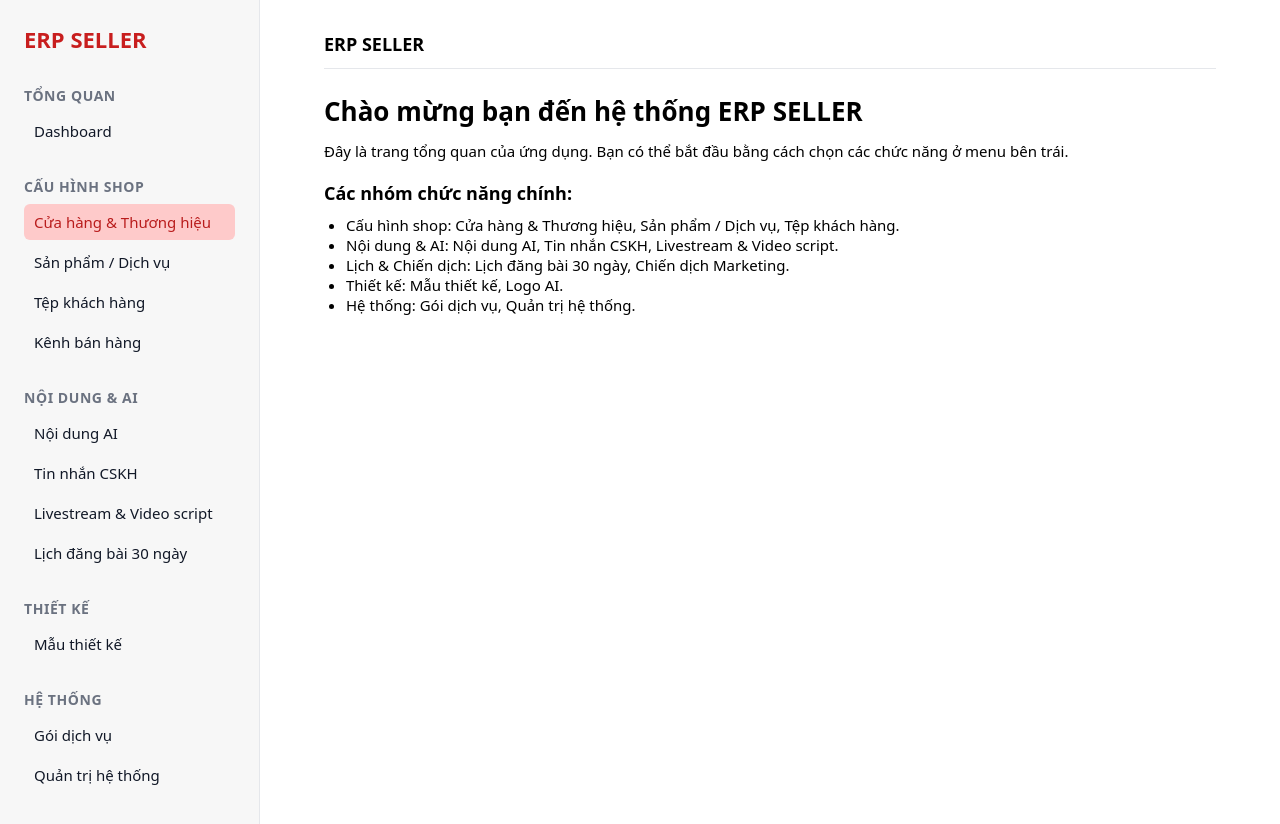
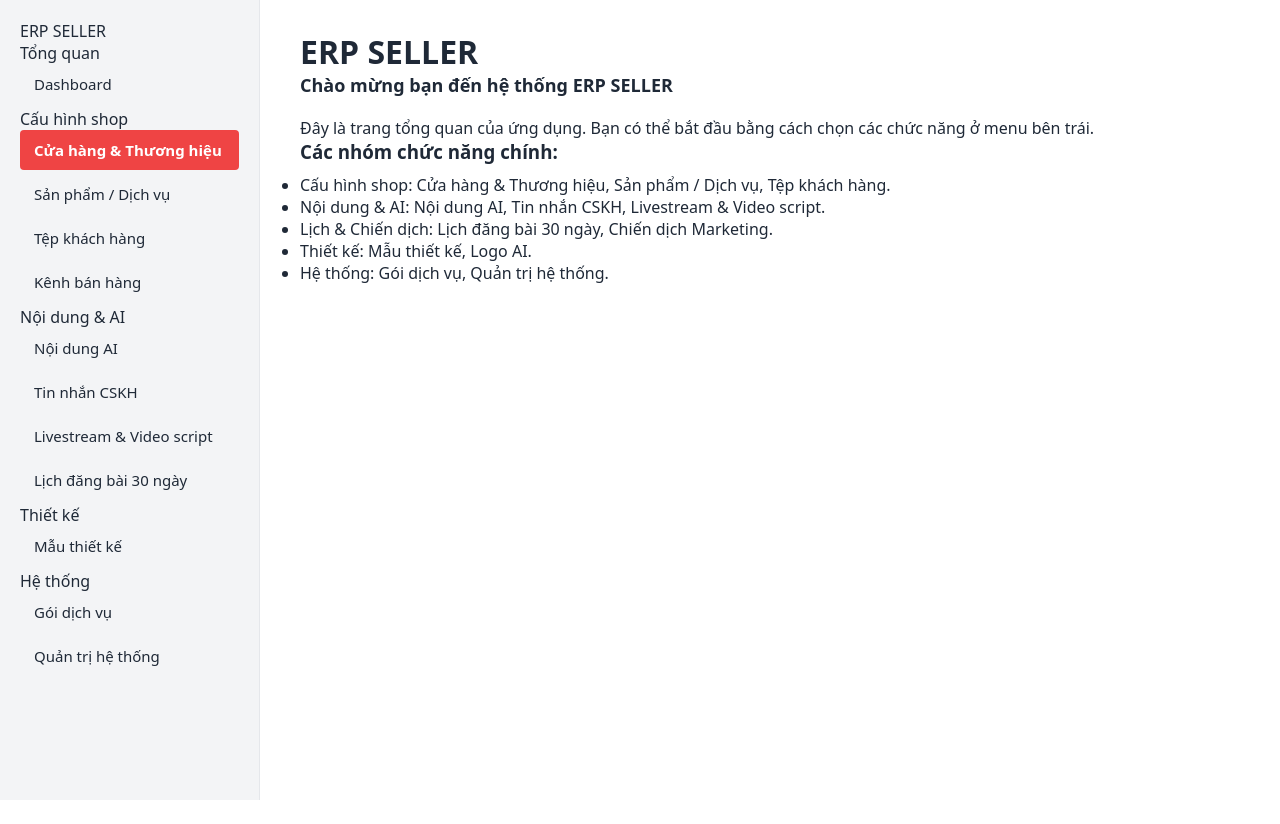
Before and after one commit to conlele0201/erp-seller-crm, a Next.js app: page / in a window 1280 px wide. Shown: the top 824 px of the page. After the commit the page ends 800 px from the top, so only its background shows below. Built offline with nearby package versions, Linux system fonts and the light colour scheme.

Commit message:
Update globals.css

```diff
--- a/app/globals.css
+++ b/app/globals.css
@@ -1,105 +1,94 @@
-/* ===== RESET ===== */
+/* ===== RESET CSS ===== */
 * {
   margin: 0;
   padding: 0;
   box-sizing: border-box;
 }
 
-html,
 body {
-  font-family: system-ui, -apple-system, BlinkMacSystemFont, "Segoe UI",
-    Roboto, Helvetica, Arial, sans-serif;
+  font-family: system-ui, -apple-system, BlinkMacSystemFont, "Segoe UI", Roboto, Oxygen,
+    Ubuntu, Cantarell, "Open Sans", "Helvetica Neue", sans-serif;
   background-color: #ffffff;
+  color: #1f2937;
 }
 
-/* ===== LAYOUT ===== */
+/* ===== LAYOUT WRAPPER ===== */
 .layout {
   display: flex;
-  min-height: 100vh;
-}
-
-.main-content {
-  flex: 1;
-  padding: 32px 64px;
+  width: 100%;
+  height: 100vh;
+  overflow: hidden;
 }
 
 /* ===== SIDEBAR ===== */
 .sidebar {
   width: 260px;
-  background-color: #f7f7f7;
+  background-color: #f3f4f6;
+  padding: 20px;
+  overflow-y: auto;
   border-right: 1px solid #e5e7eb;
-  padding: 24px 24px 32px;
 }
 
-.sidebar-logo {
-  font-size: 22px;
+/* Tựa đề nhóm menu */
+.sidebar-group-title {
+  font-size: 14px;
   font-weight: 700;
-  color: #c81e1e;
-  margin-bottom: 32px;
+  color: #374151;
+  margin: 20px 0 10px;
 }
 
-.sidebar-section {
-  margin-bottom: 28px;
-}
-
-.sidebar-section-title {
-  font-size: 14px;
-  font-weight: 600;
-  color: #6b7280;
-  text-transform: uppercase;
-  letter-spacing: 0.04em;
-  margin-bottom: 8px;
-}
-
+/* ===== SIDEBAR ITEM ===== */
 .sidebar-item {
+  display: block;
+  width: 100%;
+  padding: 10px 14px;
+  margin-bottom: 4px;
   font-size: 15px;
-  padding: 8px 10px;
-  border-radius: 6px;
-  color: #111827;
   cursor: pointer;
-  margin-bottom: 4px;
+  color: #1f2937;
+  border-radius: 4px;
   transition: background-color 0.15s ease, color 0.15s ease;
 }
 
+/* HOVER – đỏ nhạt */
 .sidebar-item:hover {
-  background-color: #fee2e2;
-}
-
-.sidebar-item-active {
-  background-color: #fecaca;
+  background-color: #fca5a5;
   color: #b91c1c;
 }
 
-/* ===== PAGE HEADER ===== */
-.page-header {
-  padding-bottom: 12px;
-  margin-bottom: 24px;
-  border-bottom: 1px solid #e5e7eb;
+/* ACTIVE – đỏ đậm FULL WIDTH */
+.sidebar-item-active {
+  background-color: #ef4444;
+  color: #ffffff;
+  font-weight: 600;
+  width: 100%;
+  display: block;
 }
 
-.page-header h1 {
-  font-size: 18px;
-  font-weight: 600;
+/* Đảm bảo không cong góc nhiều – dạng full rectangle */
+.sidebar-item,
+.sidebar-item:hover,
+.sidebar-item-active {
+  border-radius: 4px;
 }
 
-/* ===== PAGE CONTENT TEXT ===== */
-.page-title {
-  font-size: 26px;
-  font-weight: 700;
-  margin-bottom: 12px;
+/* ===== MAIN CONTENT ===== */
+.main-content {
+  flex: 1;
+  padding: 30px 40px;
+  overflow-y: auto;
 }
 
-.page-intro {
-  font-size: 15px;
+/* ===== PAGE TITLES ===== */
+.page-title {
+  font-size: 18px;
+  font-weight: 700;
   margin-bottom: 20px;
 }
 
-.page-subtitle {
-  font-size: 18px;
+section h1,
+h2,
+h3 {
   margin-bottom: 10px;
+  font-weight: 600;
 }
-
-.feature-list {
-  padding-left: 22px;
-  font-size: 15px;
-}
```
